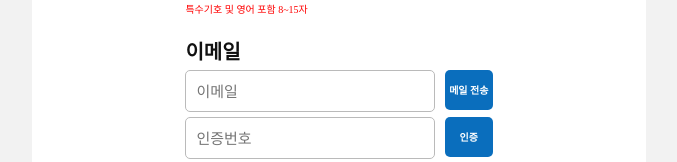
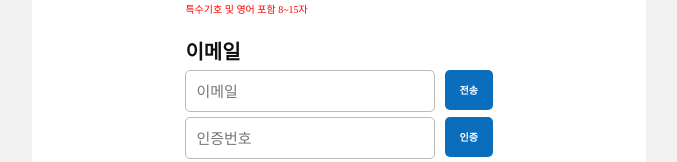
Before and after one commit to Multicampussa/LAAMS, a React (Create React App) app in the folder FE/laams/: page /join in a window 1280 px wide. Shown: the part 541-703 px from the top of the page, without its empty margins (301-978 px from the left). Built offline with nearby package versions, Linux system fonts and the light colour scheme.

Commit message:
Design : 회원가입 화면 CSS 수정 - 필요없는 CSS 삭제

```diff
--- a/FE/laams/src/Components/User/Join.jsx
+++ b/FE/laams/src/Components/User/Join.jsx
@@ -206,7 +206,7 @@ const Join = () => {
                   />
                   <button
                     className='join-input-box-button'
-                    onClick={sendEmail}>메일 전송</button>
+                    onClick={sendEmail}>전송</button>
                 </div>
                 <div className='join-input-email'>
                   <input
--- a/FE/laams/src/style/pages/User/_join.scss
+++ b/FE/laams/src/style/pages/User/_join.scss
@@ -44,7 +44,6 @@
         &-email{
             display: flex;
             gap: 1rem;
-            justify-content: start;
         }
         &-box{
             box-sizing: border-box;
```
